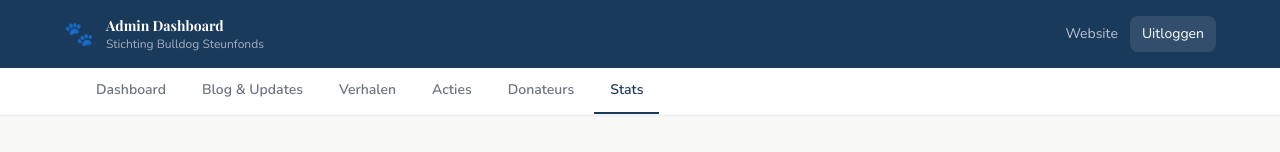
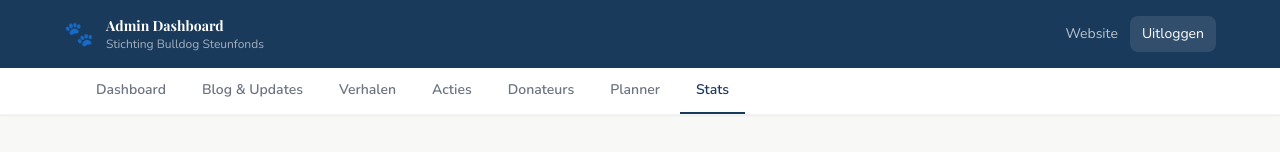
Before and after one commit to michielpetersenmp-cmd/bulldog-website, a Next.js app: page /admin/stats in a window 1280 px wide. Shown: the top 152 px of the page. Built offline with nearby package versions, Linux system fonts and the light colour scheme; no server answers; the database is empty; a web font is replaced by a local one.

Commit message:
Adminnavigatie: planner toevoegen

```diff
--- a/src/components/AdminNav.tsx
+++ b/src/components/AdminNav.tsx
@@ -9,6 +9,7 @@ const tabs = [
   { href: "/admin/verhalen", label: "Verhalen" },
   { href: "/admin/acties", label: "Acties" },
   { href: "/admin/donateurs", label: "Donateurs" },
+  { href: "/admin/planner", label: "Planner" },
   { href: "/admin/stats", label: "Stats" },
 ];
 
```
